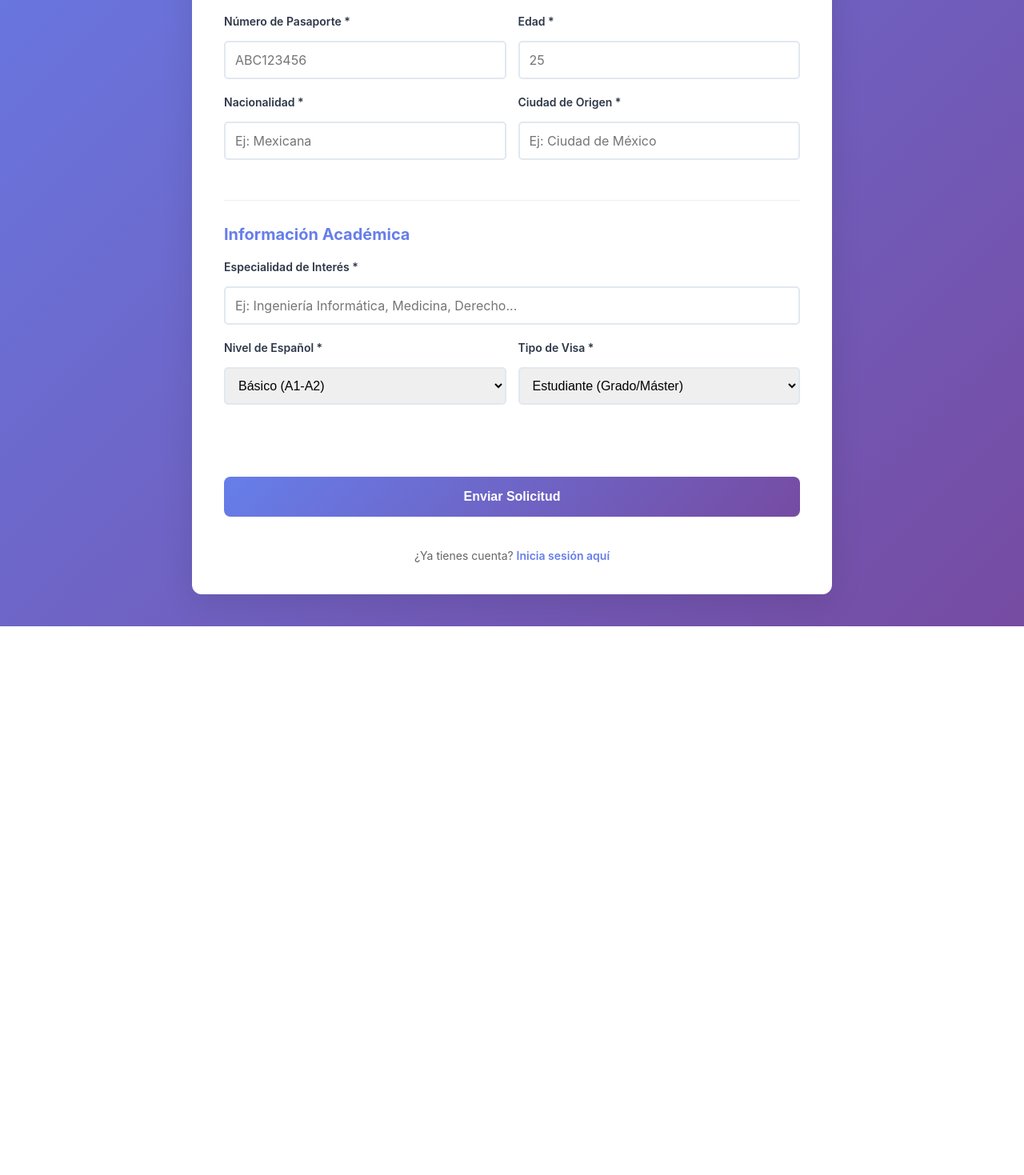
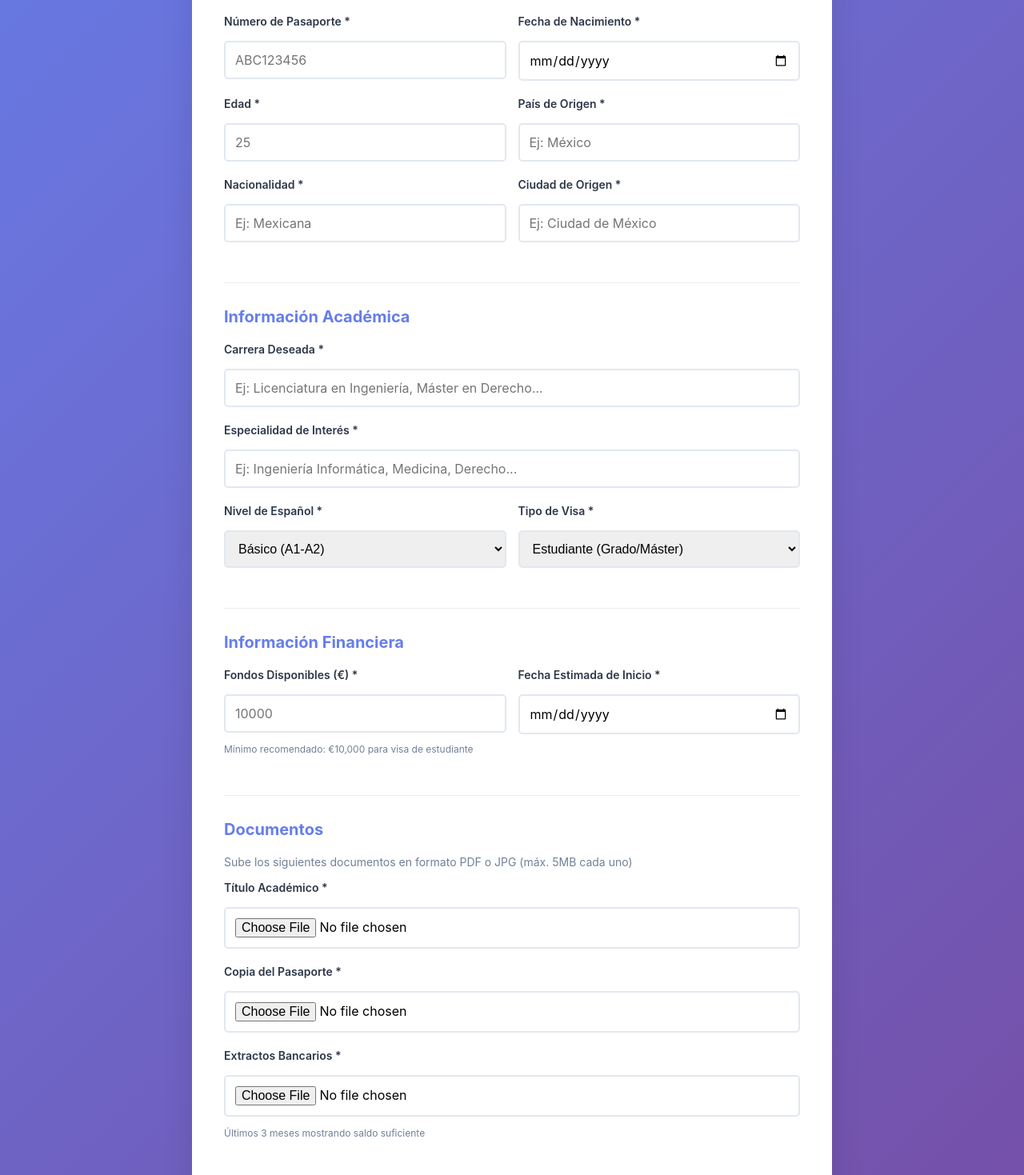
Before and after one commit to u3969595173-spec/bot-visas-web-Marca-como-Private, a React (Vite) app in the folder frontend/: page /registro in a window 1280 px wide. Shown: the part 541-2010 px from the top of the page at 80% size. Before the commit the page ends 1324 px from the top, so only its background shows below. Built offline with nearby package versions, Linux system fonts and the light colour scheme.

Commit message:
Feature: Formulario completo de registro con todos los campos y archivos (PASO 1 ESENCIAL)

```diff
--- a/frontend/src/components/RegistroEstudiante.jsx
+++ b/frontend/src/components/RegistroEstudiante.jsx
@@ -10,12 +10,23 @@ const RegistroEstudiante = () => {
     email: '',
     telefono: '',
     pasaporte: '',
+    fecha_nacimiento: '',
     edad: '',
     nacionalidad: '',
+    pais_origen: '',
     ciudad_origen: '',
+    carrera_deseada: '',
     especialidad: '',
     nivel_espanol: 'basico',
-    tipo_visa: 'estudiante'
+    tipo_visa: 'estudiante',
+    fondos_disponibles: '',
+    fecha_inicio_estimada: '',
+    consentimiento_gdpr: false
+  });
+  const [archivos, setArchivos] = useState({
+    titulo: null,
+    pasaporte_archivo: null,
+    extractos: null
   });
   const [loading, setLoading] = useState(false);
   const [error, setError] = useState('');
@@ -24,11 +35,21 @@ const RegistroEstudiante = () => {
   const [codigoAcceso, setCodigoAcceso] = useState(null);
 
   const handleChange = (e) => {
-    const { name, value } = e.target;
+    const { name, value, type, checked } = e.target;
     setFormData(prev => ({
       ...prev,
-      [name]: value
+      [name]: type === 'checkbox' ? checked : value
     }));
+  };
+
+  const handleFileChange = (e) => {
+    const { name, files } = e.target;
+    if (files && files[0]) {
+      setArchivos(prev => ({
+        ...prev,
+        [name]: files[0]
+      }));
+    }
   };
 
   const handleSubmit = async (e) => {
@@ -36,9 +57,43 @@ const RegistroEstudiante = () => {
     setLoading(true);
     setError('');
 
+    // Validar consentimiento GDPR
+    if (!formData.consentimiento_gdpr) {
+      setError('Debes aceptar la política de privacidad y el tratamiento de datos');
+      setLoading(false);
+      return;
+    }
+
     try {
       const apiUrl = import.meta.env.VITE_API_URL || 'http://localhost:8000';
-      const response = await axios.post(`${apiUrl}/api/estudiantes`, formData);
+
+      // Crear FormData para enviar archivos
+      const formDataToSend = new FormData();
+
+      // Agregar todos los campos del formulario
+      Object.keys(formData).forEach(key => {
+        if (key !== 'consentimiento_gdpr') {
+          formDataToSend.append(key, formData[key]);
+        }
+      });
+      formDataToSend.append('consentimiento_gdpr', formData.consentimiento_gdpr ? 'true' : 'false');
+
+      // Agregar archivos si existen
+      if (archivos.titulo) {
+        formDataToSend.append('archivo_titulo', archivos.titulo);
+      }
+      if (archivos.pasaporte_archivo) {
+        formDataToSend.append('archivo_pasaporte', archivos.pasaporte_archivo);
+      }
+      if (archivos.extractos) {
+        formDataToSend.append('archivo_extractos', archivos.extractos);
+      }
+
+      const response = await axios.post(`${apiUrl}/api/estudiantes`, formDataToSend, {
+        headers: {
+          'Content-Type': 'multipart/form-data'
+        }
+      });
 
       console.log('Respuesta del servidor:', response.data);
       const id = response.data.estudiante_id || response.data.id;
@@ -225,6 +280,20 @@ const RegistroEstudiante = () => {
               </div>
 
               <div className="form-group">
+                <label htmlFor="fecha_nacimiento">Fecha de Nacimiento *</label>
+                <input
+                  type="date"
+                  id="fecha_nacimiento"
+                  name="fecha_nacimiento"
+                  value={formData.fecha_nacimiento}
+                  onChange={handleChange}
+                  required
+                />
+              </div>
+            </div>
+
+            <div className="form-row">
+              <div className="form-group">
                 <label htmlFor="edad">Edad *</label>
                 <input
                   type="number"
@@ -236,6 +305,19 @@ const RegistroEstudiante = () => {
                   min="18"
                   max="99"
                   placeholder="25"
+                />
+              </div>
+
+              <div className="form-group">
+                <label htmlFor="pais_origen">País de Origen *</label>
+                <input
+                  type="text"
+                  id="pais_origen"
+                  name="pais_origen"
+                  value={formData.pais_origen}
+                  onChange={handleChange}
+                  required
+                  placeholder="Ej: México"
                 />
               </div>
             </div>
@@ -271,6 +353,19 @@ const RegistroEstudiante = () => {
 
           <div className="form-section">
             <h3>Información Académica</h3>
+
+            <div className="form-group">
+              <label htmlFor="carrera_deseada">Carrera Deseada *</label>
+                <input
+                type="text"
+                id="carrera_deseada"
+                name="carrera_deseada"
+                value={formData.carrera_deseada}
+                onChange={handleChange}
+                required
+                placeholder="Ej: Licenciatura en Ingeniería, Máster en Derecho..."
+              />
+            </div>
 
             <div className="form-group">
               <label htmlFor="especialidad">Especialidad de Interés *</label>
@@ -319,6 +414,119 @@ const RegistroEstudiante = () => {
             </div>
           </div>
 
+          <div className="form-section">
+            <h3>Información Financiera</h3>
+
+            <div className="form-row">
+              <div className="form-group">
+                <label htmlFor="fondos_disponibles">Fondos Disponibles (€) *</label>
+                <input
+                  type="number"
+                  id="fondos_disponibles"
+                  name="fondos_disponibles"
+                  value={formData.fondos_disponibles}
+                  onChange={handleChange}
+                  required
+                  min="0"
+                  step="0.01"
+                  placeholder="10000"
+                />
+                <small style={{color: '#718096', fontSize: '12px'}}>
+                  Mínimo recomendado: €10,000 para visa de estudiante
+                </small>
+              </div>
+
+              <div className="form-group">
+                <label htmlFor="fecha_inicio_estimada">Fecha Estimada de Inicio *</label>
+                <input
+                  type="date"
+                  id="fecha_inicio_estimada"
+                  name="fecha_inicio_estimada"
+                  value={formData.fecha_inicio_estimada}
+                  onChange={handleChange}
+                  required
+                />
+              </div>
+            </div>
+          </div>
+
+          <div className="form-section">
+            <h3>Documentos</h3>
+            <p style={{color: '#718096', fontSize: '14px', marginBottom: '15px'}}>
+              Sube los siguientes documentos en formato PDF o JPG (máx. 5MB cada uno)
+            </p>
+
+            <div className="form-group">
+              <label htmlFor="titulo">Título Académico *</label>
+              <input
+                type="file"
+                id="titulo"
+                name="titulo"
+                onChange={handleFileChange}
+                accept=".pdf,.jpg,.jpeg,.png"
+                required
+              />
+              {archivos.titulo && (
+                <small style={{color: '#38b2ac'}}>✓ {archivos.titulo.name}</small>
+              )}
+            </div>
+
+            <div className="form-group">
+              <label htmlFor="pasaporte_archivo">Copia del Pasaporte *</label>
+              <input
+                type="file"
+                id="pasaporte_archivo"
+                name="pasaporte_archivo"
+                onChange={handleFileChange}
+                accept=".pdf,.jpg,.jpeg,.png"
+                required
+              />
+              {archivos.pasaporte_archivo && (
+                <small style={{color: '#38b2ac'}}>✓ {archivos.pasaporte_archivo.name}</small>
+              )}
+            </div>
+
+            <div className="form-group">
+              <label htmlFor="extractos">Extractos Bancarios *</label>
+              <input
+                type="file"
+                id="extractos"
+                name="extractos"
+                onChange={handleFileChange}
+                accept=".pdf,.jpg,.jpeg,.png"
+                required
+              />
+              {archivos.extractos && (
+                <small style={{color: '#38b2ac'}}>✓ {archivos.extractos.name}</small>
+              )}
+              <small style={{color: '#718096', fontSize: '12px', display: 'block', marginTop: '5px'}}>
+                Últimos 3 meses mostrando saldo suficiente
+              </small>
+            </div>
+          </div>
+
+          <div className="form-section">
+            <div className="form-group" style={{marginBottom: '0'}}>
+              <label style={{display: 'flex', alignItems: 'flex-start', cursor: 'pointer'}}>
+                <input
+                  type="checkbox"
+                  name="consentimiento_gdpr"
+                  checked={formData.consentimiento_gdpr}
+                  onChange={handleChange}
+                  required
+                  style={{marginRight: '10px', marginTop: '3px'}}
+                />
+                <span style={{fontSize: '14px', lineHeight: '1.5'}}>
+                  He leído y acepto la{' '}
+                  <a href="/politica-privacidad" target="_blank" style={{color: '#667eea', textDecoration: 'underline'}}>
+                    Política de Privacidad
+                  </a>{' '}
+                  y doy mi consentimiento para el tratamiento de mis datos personales conforme al RGPD *
+                </span>
+              </label>
+            </div>
+          </div>
+
           {error && (
             <div className="error-message">
               <span className="error-icon">⚠</span>
```
Also changed, not shown: frontend/vercel.json (added), 2 other files (tests, documents, lock files or other folders).
